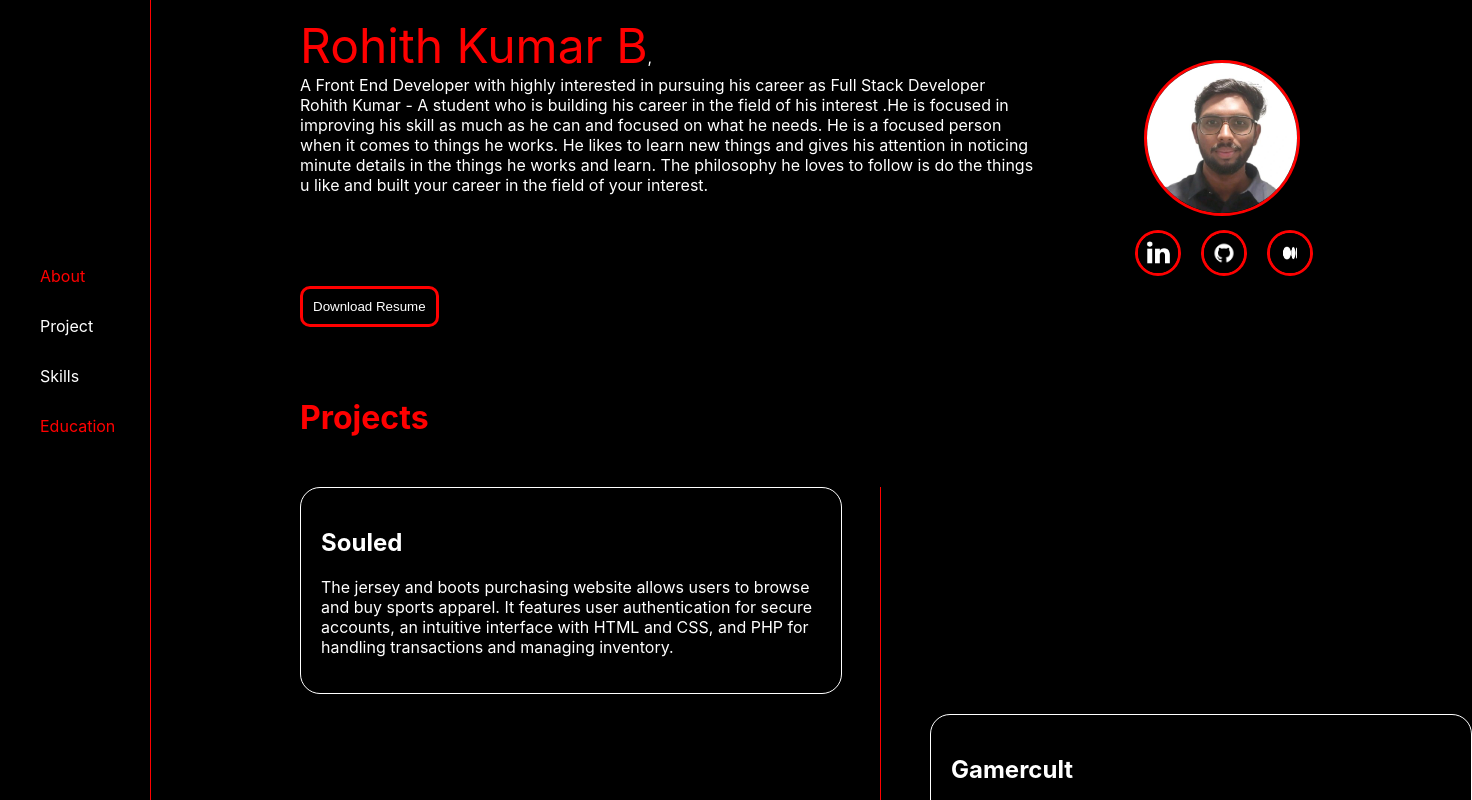
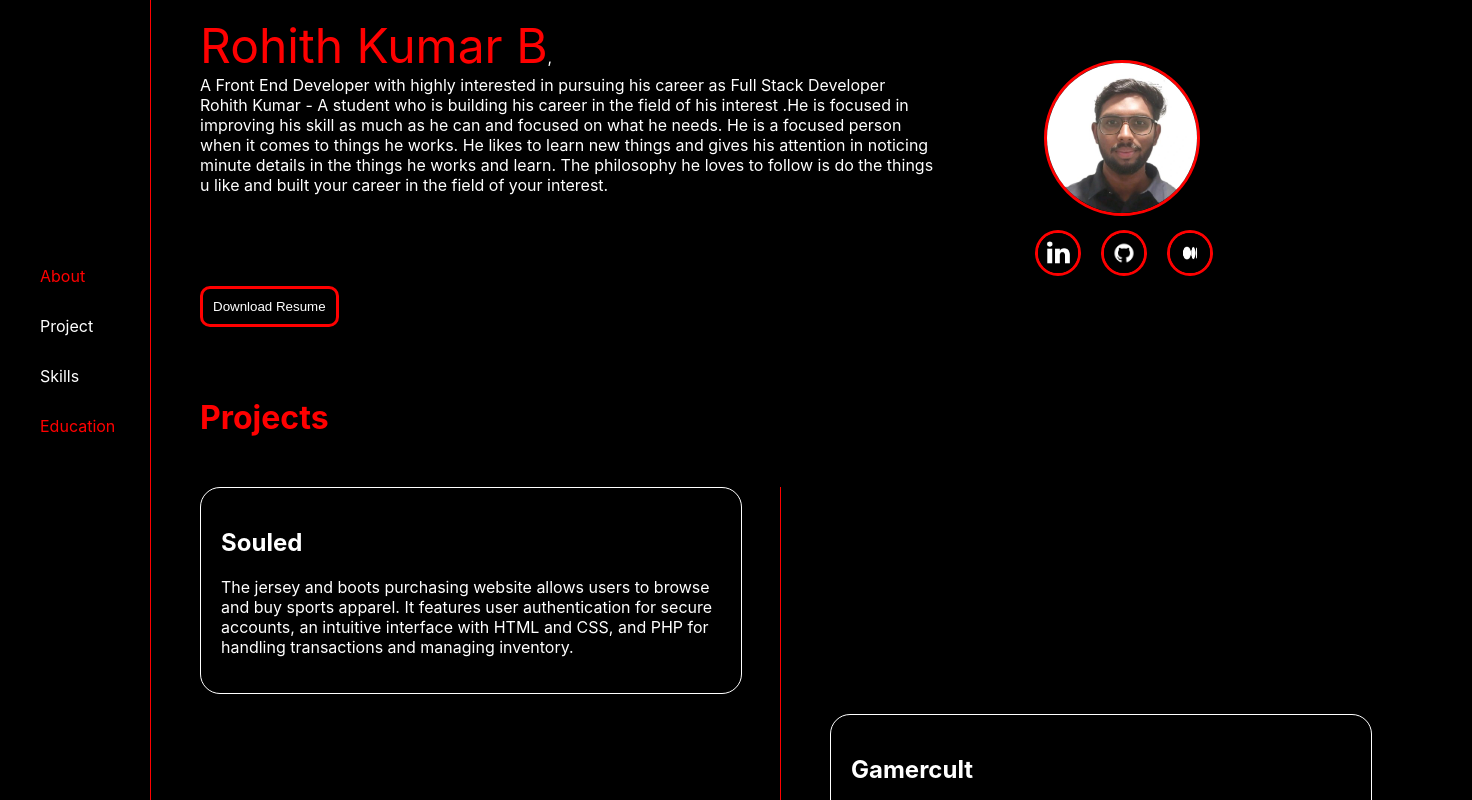
Before and after one commit to Rohith-kumar42/Portfolio, a React (Create React App) app: page / in a window 1280 px wide. Shown: the top 800 px of the page, 1472 px wide, since content can reach past the window. Built offline with nearby package versions, Linux system fonts and the light colour scheme.

Commit message:
Made changes in css

```diff
--- a/src/App.css
+++ b/src/App.css
@@ -58,7 +58,7 @@ a {
   color: white;
 }
 .Header{
-  margin-left: 300PX;
+  margin-left: 200PX;
   width: 700px;
   margin-top: 0px;
 }
```
